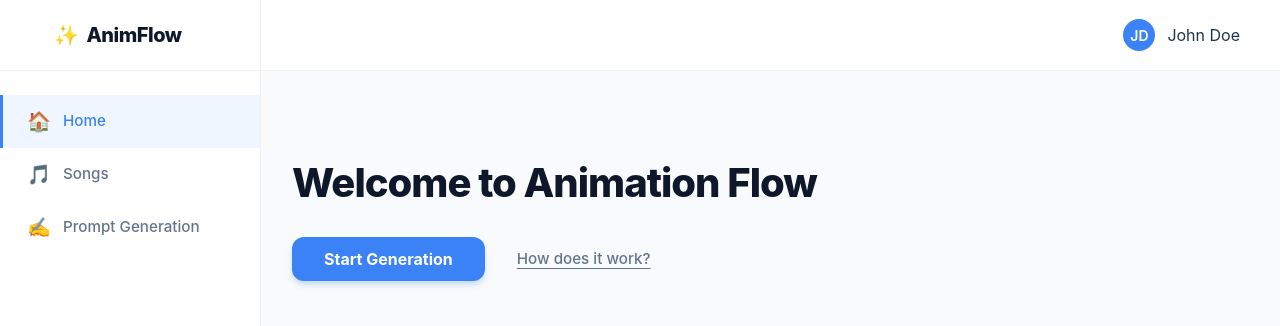
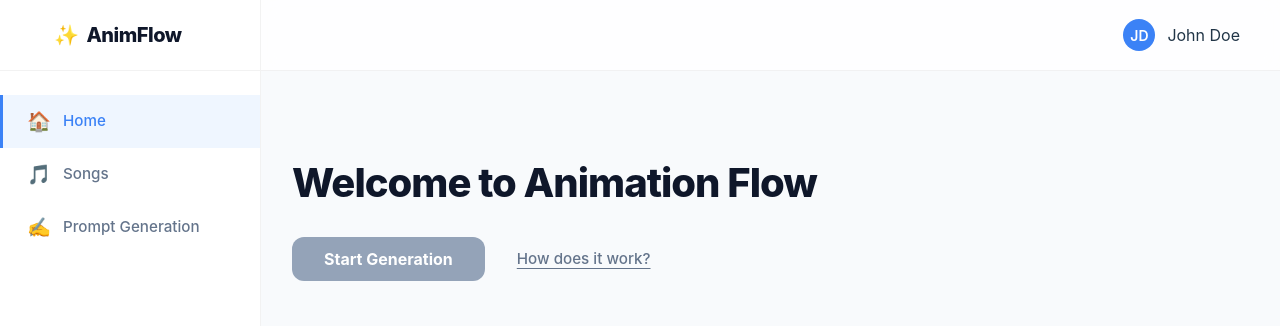
Before and after one commit to Lenny606/animation-flow, a React (Vite) app in the folder frontend/: page /home in a window 1280 px wide. Shown: the top 326 px of the page. Built offline with nearby package versions, Linux system fonts and the light colour scheme.

Commit message:
edit buttons

```diff
--- a/frontend/src/pages/Home.jsx
+++ b/frontend/src/pages/Home.jsx
@@ -13,7 +13,11 @@ const Home = () => {
                 <div style={styles.buttonGroup}>
                     <button
                         onClick={() => navigate('/generate')}
-                        style={styles.ctaButton}
+                        style={{
+                            ...styles.ctaButton,
+                            ...(true ? styles.disabledCta : {})
+                        }}
+                        disabled={true}
                     >
                         Start Generation
                     </button>
@@ -118,6 +122,12 @@ const styles = {
         boxShadow: '0 4px 6px -1px rgba(59, 130, 246, 0.3)',
         transition: 'transform 0.2s, background-color 0.2s',
     },
+    disabledCta: {
+        backgroundColor: '#94a3b8',
+        boxShadow: 'none',
+        cursor: 'not-allowed',
+        transform: 'none',
+    },
     modalContent: {
         display: 'flex',
         flexDirection: 'column',
--- a/frontend/src/pages/PromptGeneration.jsx
+++ b/frontend/src/pages/PromptGeneration.jsx
@@ -167,11 +167,17 @@ const PromptGeneration = () => {
                                         </div>
                                     ))}
                                 </div>
+                                <div style={styles.nextButtonContainer}>
+                                    <button style={styles.nextButton}>
+                                        Next Stage ➔
+                                    </button>
+                                </div>
                             </div>
                         );
                     }
 
                     return (
+                        <>
                             <div style={styles.result}>
                                 <h3 style={styles.resultTitle}>Generated Prompt:</h3>
                                 <p style={styles.resultText}>{generatedPrompt}</p>
@@ -182,6 +188,12 @@ const PromptGeneration = () => {
                                     Copy to Clipboard
                                 </button>
                             </div>
+                            <div style={styles.nextButtonContainer}>
+                                <button style={styles.nextButton}>
+                                    Next Stage ➔
+                                </button>
+                            </div>
+                        </>
                     );
                 })()}
             </div>
@@ -412,6 +424,28 @@ const styles = {
         color: '#1e293b',
         margin: 0,
         fontStyle: 'italic',
+    },
+    nextButtonContainer: {
+        marginTop: '3.5rem',
+        display: 'flex',
+        justifyContent: 'center',
+        padding: '2rem 0',
+        borderTop: '1px solid #f1f5f9',
+    },
+    nextButton: {
+        backgroundColor: '#3b82f6',
+        color: 'white',
+        border: 'none',
+        borderRadius: '12px',
+        padding: '1rem 3.5rem',
+        fontSize: '1.1rem',
+        fontWeight: '700',
+        cursor: 'pointer',
+        boxShadow: '0 10px 15px -3px rgba(59, 130, 246, 0.4)',
+        transition: 'all 0.2s',
+        display: 'flex',
+        alignItems: 'center',
+        gap: '0.75rem',
     }
 };
 
```
Lines whose indentation alone changed are shown as unchanged.
